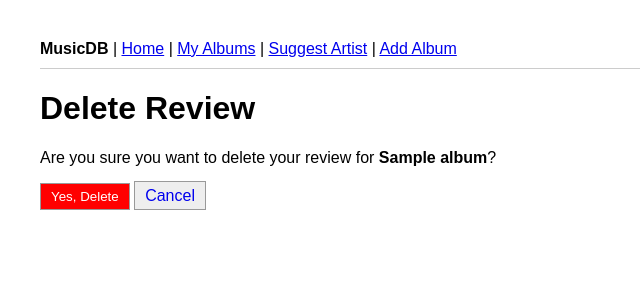
After one commit to Sailor4/MusicAlbumsReviews, a Django app: page /albums/review/1/delete/ in a window 1280 px wide. The commit adds this page. Shown: the top 300 px of the page, without its empty margins (0-640 px from the left). Run offline with Django 5.2, Linux system fonts and the light colour scheme; a user stored in the database is signed in; tables that the repository leaves empty hold one stand-in row (values such as "Sample post").

Commit message:
added edit, delete reviews also locked to one review per user

```diff
--- a/albums/models.py
+++ b/albums/models.py
@@ -136,5 +136,10 @@ class Review(models.Model):
         auto_now_add=True
     )
 
+    class Meta:
+        constraints = [
+            models.UniqueConstraint(fields=['user', 'album'], name='unique_user_review')
+        ]
+
     def __str__(self):
         return f"Review for {self.album.title} by {self.user.username}"
--- /dev/null
+++ b/albums/templates/albums/review-delete.html
@@ -0,0 +1,10 @@
+{% extends 'base.html' %}
+{% block content %}
+    <h1>Delete Review</h1>
+    <p>Are you sure you want to delete your review for <strong>{{ object.album.title }}</strong>?</p>
+    <form method="post">
+        {% csrf_token %}
+        <button type="submit" class="btn" style="background: red; color: white;">Yes, Delete</button>
+        <a href="{% url 'album-details' object.album.pk %}" class="btn">Cancel</a>
+    </form>
+{% endblock %}
--- a/albums/urls.py
+++ b/albums/urls.py
@@ -1,5 +1,6 @@
 from django.urls import path
-from .views import AlbumCreateView, AlbumDetailView, ReviewCreateView, AlbumEditView, AlbumDeleteView, ArtistCreateView
+from .views import AlbumCreateView, AlbumDetailView, ReviewCreateView, AlbumEditView, AlbumDeleteView, ArtistCreateView, \
+    ReviewEditView, ReviewDeleteView
 
 urlpatterns = [
     path('add/', AlbumCreateView.as_view(), name='album-add'),
@@ -8,4 +9,6 @@ urlpatterns = [
     path('<int:pk>/edit/', AlbumEditView.as_view(), name='album-edit'),
     path('<int:pk>/delete/', AlbumDeleteView.as_view(), name='album-delete'),
     path('artist/add/', ArtistCreateView.as_view(), name='artist-add'),
+    path('review/<int:pk>/edit/', ReviewEditView.as_view(), name='review-edit'),
+    path('review/<int:pk>/delete/', ReviewDeleteView.as_view(), name='review-delete'),
 ]
--- a/albums/views.py
+++ b/albums/views.py
@@ -3,7 +3,7 @@ from django.views.generic import CreateView, UpdateView, DeleteView
 from django.contrib.auth.mixins import LoginRequiredMixin, UserPassesTestMixin
 from .models import Album, Review, Artist
 from .forms import AlbumCreateForm, ReviewCreateForm, ArtistCreateForm
-from django.shortcuts import get_object_or_404
+from django.shortcuts import get_object_or_404, redirect
 from django.db.models import Avg
 
 
@@ -36,6 +36,12 @@ class AlbumDetailView(DetailView):
 
         context['average_rating'] = round(average, 1) if average else "No ratings"
         context['reviews_count'] = count
+
+        if self.request.user.is_authenticated:
+            context['has_reviewed'] = self.object.reviews.filter(user=self.request.user).exists()
+        else:
+            context['has_reviewed'] = False
+
         return context
 
 
@@ -58,6 +64,12 @@ class ReviewCreateView(LoginRequiredMixin, CreateView):
 
     def get_success_url(self):
         return reverse_lazy('album-details', kwargs={'pk': self.kwargs.get('pk')})
+
+    def dispatch(self, request, *args, **kwargs):
+        album = get_object_or_404(Album, pk=self.kwargs.get('pk'))
+        if Review.objects.filter(album=album, user=request.user).exists():
+            return redirect('album-details', pk=album.pk)
+        return super().dispatch(request, *args, **kwargs)
 
 
 class AlbumEditView(LoginRequiredMixin, UserPassesTestMixin, UpdateView):
@@ -99,3 +111,27 @@ class ArtistCreateView(LoginRequiredMixin, CreateView):
     def form_valid(self, form):
         form.instance.added_by = self.request.user
         return super().form_valid(form)
+
+
+class ReviewEditView(LoginRequiredMixin, UserPassesTestMixin, UpdateView):
+    model = Review
+    form_class = ReviewCreateForm
+    template_name = 'albums/review-edit.html'
+
+    def test_func(self):
+        review = self.get_object()
+        return self.request.user == review.user
+
+    def get_success_url(self):
+        return reverse_lazy('album-details', kwargs={'pk': self.object.album.pk})
+
+class ReviewDeleteView(LoginRequiredMixin, UserPassesTestMixin, DeleteView):
+    model = Review
+    template_name = 'albums/review-delete.html'
+
+    def test_func(self):
+        review = self.get_object()
+        return self.request.user == review.user
+
+    def get_success_url(self):
+        return reverse_lazy('album-details', kwargs={'pk': self.object.album.pk})
```
Also changed, not shown: albums/templates/albums/album-details.html (+13 -0 lines), albums/templates/albums/review-edit.html (added, +19 -0 lines), albums/migrations/0005_review_unique_user_review.py (added).
